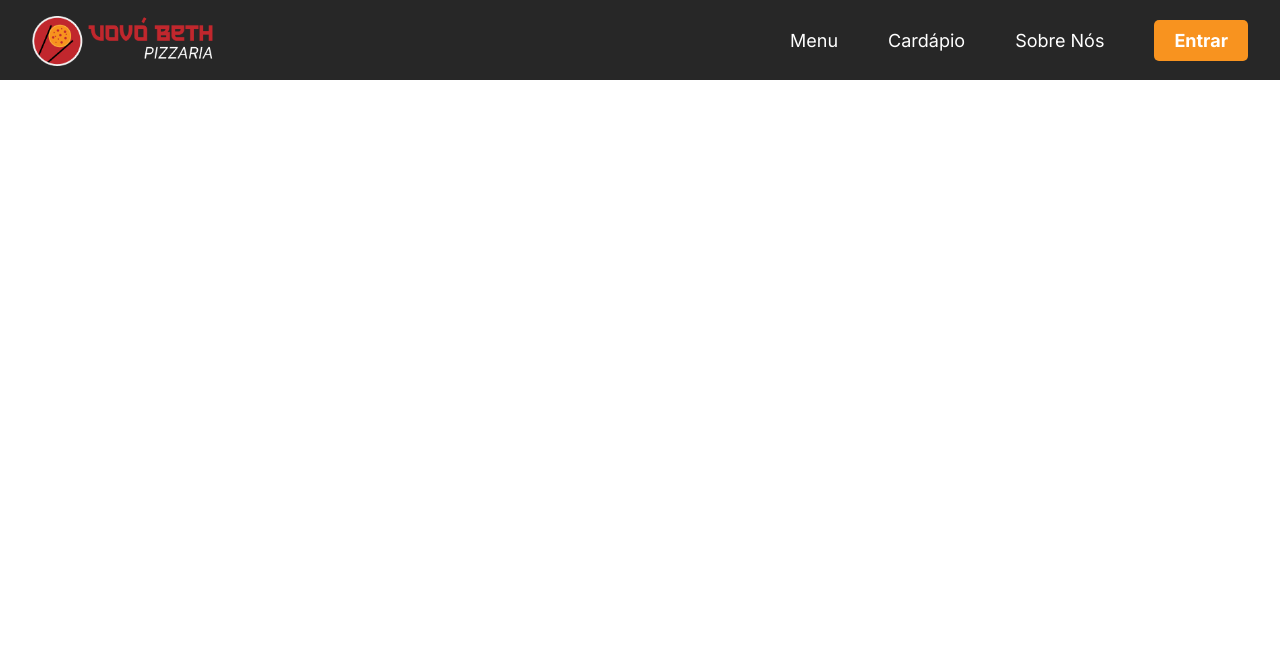
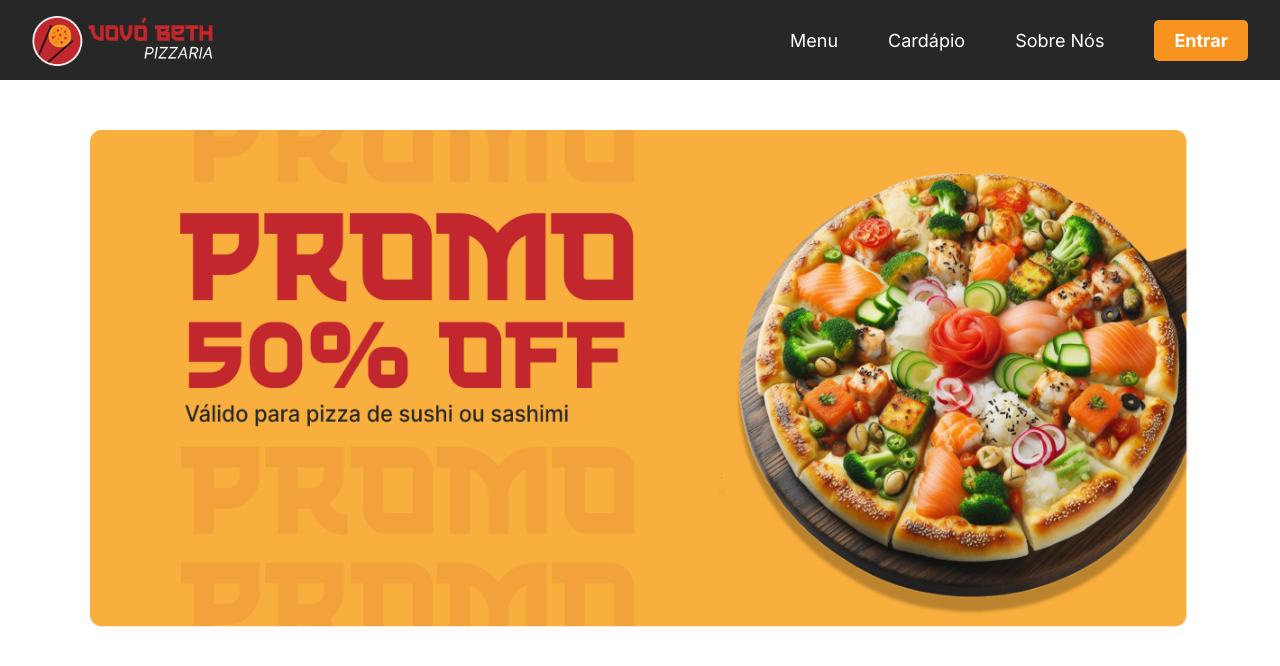
Before and after one commit to pedrohfideeelis/reactjs-pizzaria, a React (Create React App) app: page / in a window 1280 px wide. Shown: the top 666 px of the page. Built offline with nearby package versions, Linux system fonts and the light colour scheme.

Commit message:
add banner_component

```diff
--- a/src/App.jsx
+++ b/src/App.jsx
@@ -1,5 +1,6 @@
 import React from "react";
 import Navbar from "./components/NavComponent/Navbar";
+import Banner from "./components/PromoComponent/Banner";
 import "./App.css"
 
 class App extends React.Component {
@@ -7,6 +8,7 @@ class App extends React.Component {
     return (
       <div>
         <Navbar />
+        <Banner />
       </div>
     )
   }
--- /dev/null
+++ b/src/components/PromoComponent/Banner.jsx
@@ -0,0 +1,16 @@
+import React from "react";
+import BannerImg from "../../assets/images/BANNER.png"
+import "./styles.css"
+
+
+class Banner extends React.Component{
+    render() {
+        return(
+            <div id="promo-banner">
+                <img src={BannerImg} alt="Banner Promocional" />
+            </div>
+        );
+    }
+}
+
+export default Banner;
--- /dev/null
+++ b/src/components/PromoComponent/styles.css
@@ -0,0 +1,11 @@
+#promo-banner {
+  display: flex;
+  justify-content: center;
+  align-items: center;
+  margin-top: 50px;
+}
+
+#promo-banner img {
+  width: 1100px;
+  height: 500px;
+}
```
Also changed, not shown: src/assets/images/BANNER.png (added).
